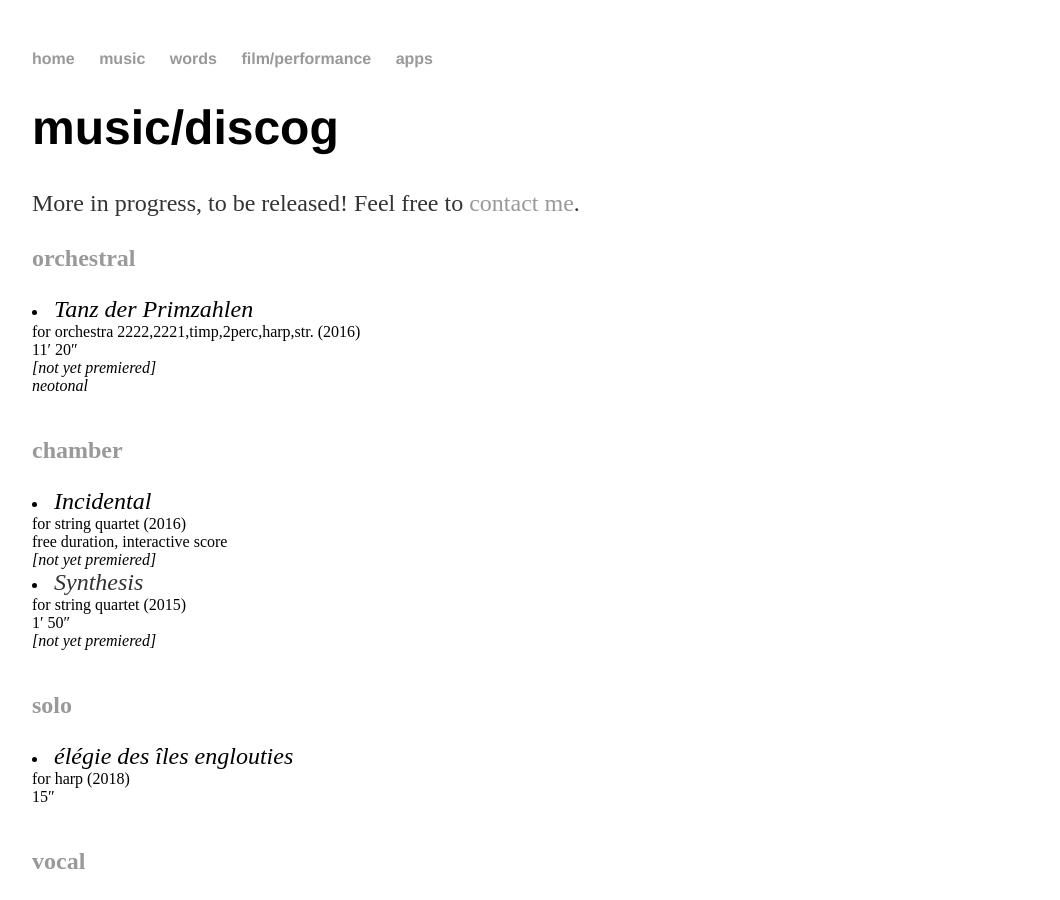
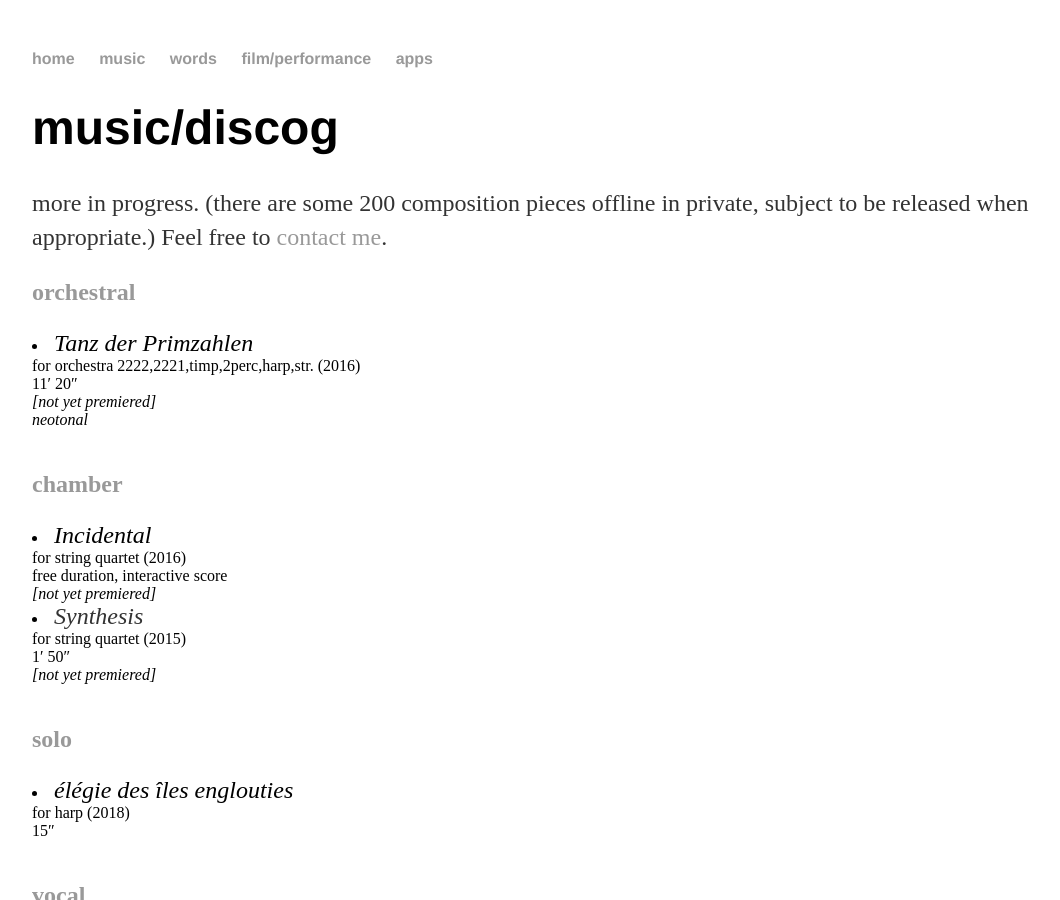
Before and after one commit to maksuihin/maksuihin.github.io, a Jekyll site: the page built from music.html, in a window 1280 px wide and 900 px high. Shown: the whole window, without its empty margins (96-1156 px from the left). Built offline with Jekyll 4.4.1, drawn with Linux system fonts in a browser that asks for light colours.

Commit message:
Update music.html

```diff
--- a/music.html
+++ b/music.html
@@ -5,7 +5,7 @@ title: music/discog by MAK, Sui-hin
   		<div class="works"><works>
 
 			<h1>music/discog</h1>
-			<p>More in progress, to be released!
+			<p>more in progress. (there are some 200 composition pieces offline in private, subject to be released when appropriate.)
 				Feel free to <a href="/contact">contact me</a>.</p>
 
 
```
